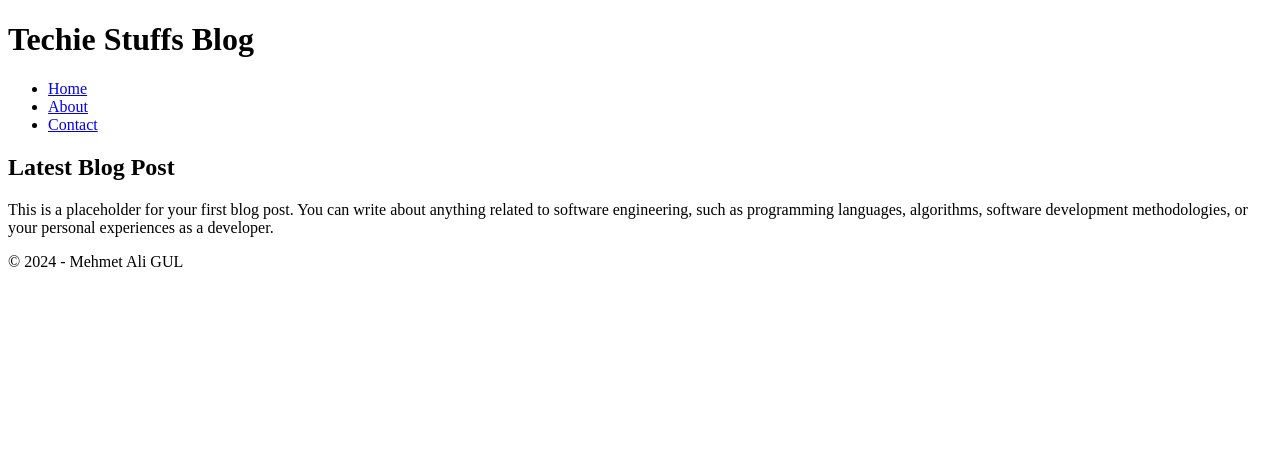
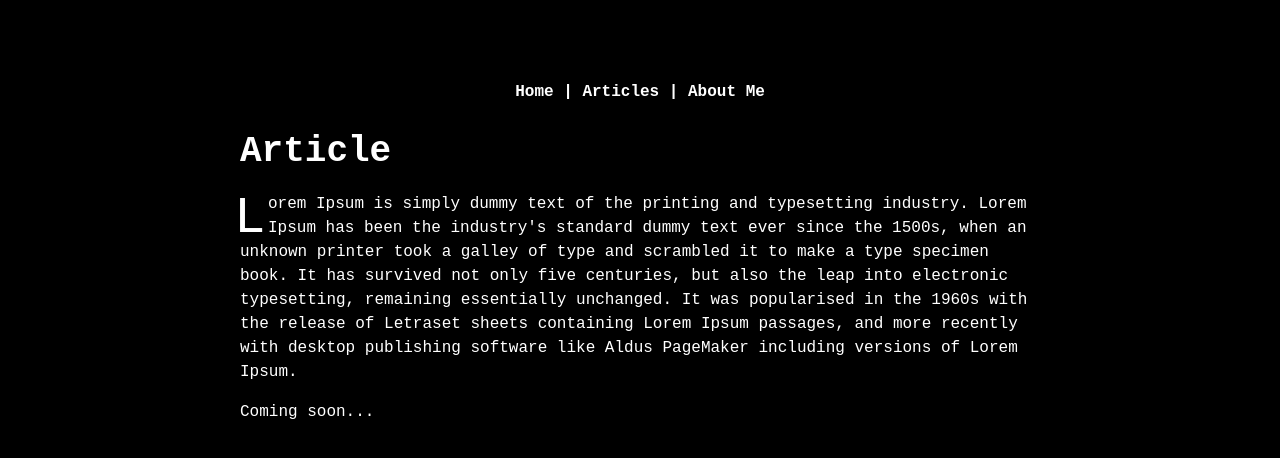
Before and after one commit to mhmtaligul/mhmtaligul.github.io, a plain HTML site: page index.html in a window 1280 px wide. Drawn offline with Linux system fonts and the light colour scheme.

Commit message:
Update: stylesheet

```diff
--- a/index.html
+++ b/index.html
@@ -1,28 +1,22 @@
 <!DOCTYPE html>
 <html>
 <head>
-    <title>Mehmet Ali Gul's Personal Blog</title>
+    <title>My Personal Blog</title>
+    <link rel="stylesheet" href="style.css">
+</head>
 <body>
-    <header>
-        <h1>Techie Stuffs Blog</h1>
-        <nav>
-            <ul>
-                <li><a href="#">Home</a></li>
-                <li><a href="#">About</a></li>
-                <li><a href="#">Contact</a></li>
-            </ul>
-        </nav>
-    </header>
-
-    <main>
-        <h2>Latest Blog Post</h2>
-        <p>
-            This is a placeholder for your first blog post. You can write about anything related to software engineering, such as programming languages, algorithms, software development methodologies, or your personal experiences as a developer.
-        </p>
-    </main>
-
-    <footer>
-        <p>&copy; 2024 - Mehmet Ali GUL</p>
-    </footer>
+    <nav>
+        <a href="#">Home</a> |
+        <a href="#">Articles</a> |
+        <a href="#">About Me</a>
+    </nav>
+    <div class="container">
+        <article>
+            <h1>Article</h1>
+            <p>Lorem Ipsum is simply dummy text of the printing and typesetting industry. Lorem Ipsum has been the industry's standard dummy text ever since the 1500s, when an unknown printer took a galley of type and scrambled it to make a type specimen book. It has survived not only five centuries, but also the leap into electronic typesetting, remaining essentially unchanged. It was popularised in the 1960s with the release of Letraset sheets containing Lorem Ipsum passages, and more recently with desktop publishing software like Aldus PageMaker including versions of Lorem Ipsum.</p>
+            <!-- <img src="image.jpg" alt="Image description"> -->
+            <p>Coming soon...</p>
+        </article>
+    </div>
 </body>
 </html>
--- /dev/null
+++ b/style.css
@@ -0,0 +1,56 @@
+.container {
+    text-align: center;
+    max-width: 800px;
+    margin: 0 auto;
+    text-align: left;
+    display:flex;
+    flex-direction: column;
+    align-items: center
+}
+
+nav {
+    padding-top: 75px;
+    text-align: center;
+    max-width: 800px;
+    margin: 0 auto;
+    font-weight: bold;
+}
+
+body {
+    font-family: Courier New, monospace;
+    color: white;
+    background-color: black;
+}
+
+h1 {
+    font-size: 36px;
+    margin-bottom: 20px;
+}
+
+p {
+    line-height: 1.5;
+    margin-bottom: 15px;
+}
+
+img {
+    max-width: 100%; /* Ensure image doesn't exceed container width */
+}
+
+article h1+p:first-letter {
+    font-size: 32px;
+  }
+
+  p:nth-of-type(1):first-letter {
+    /* Initial letter occupies 2 lines and sinks 1 line */
+    initial-letter: 2 2;
+    color: white;
+    content: "\00a0";
+    padding-right: 5px;
+  }
+
+a { color:white; text-decoration: none;} /* Globally */
+/* Each state */
+a:visited { text-decoration: none; color:white;}
+a:hover { text-decoration: none; color:blue; }
+a:focus {text-decoration:underline; color:lightgrey; }
+a:hover, a:active { text-decoration: none; color:black }
```
